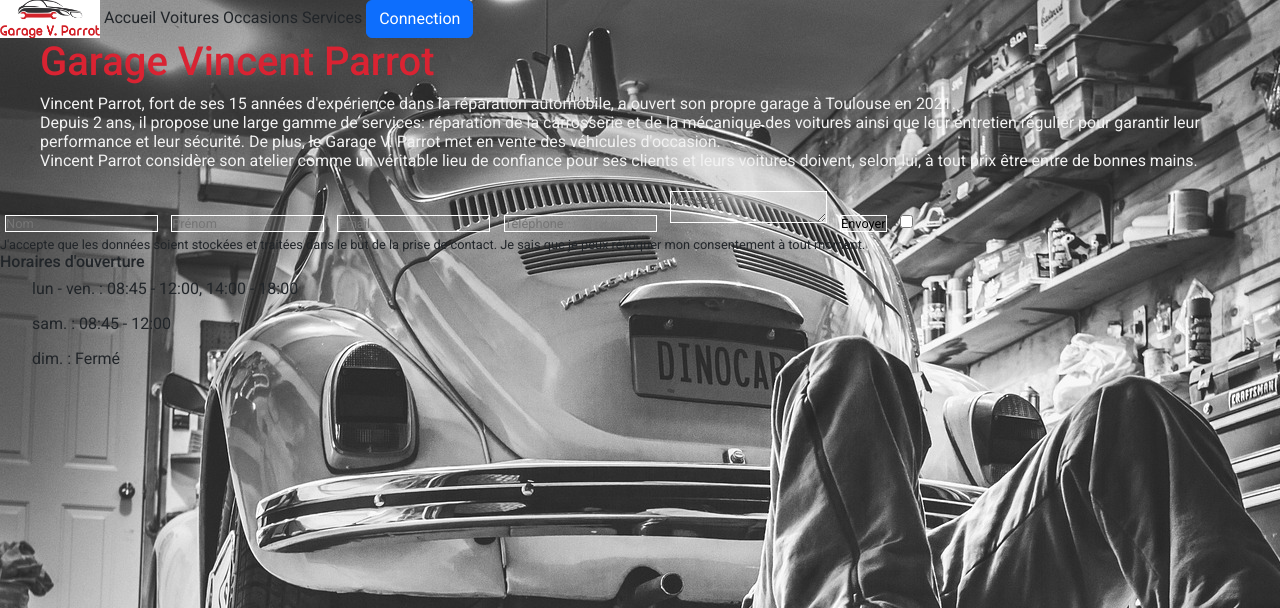
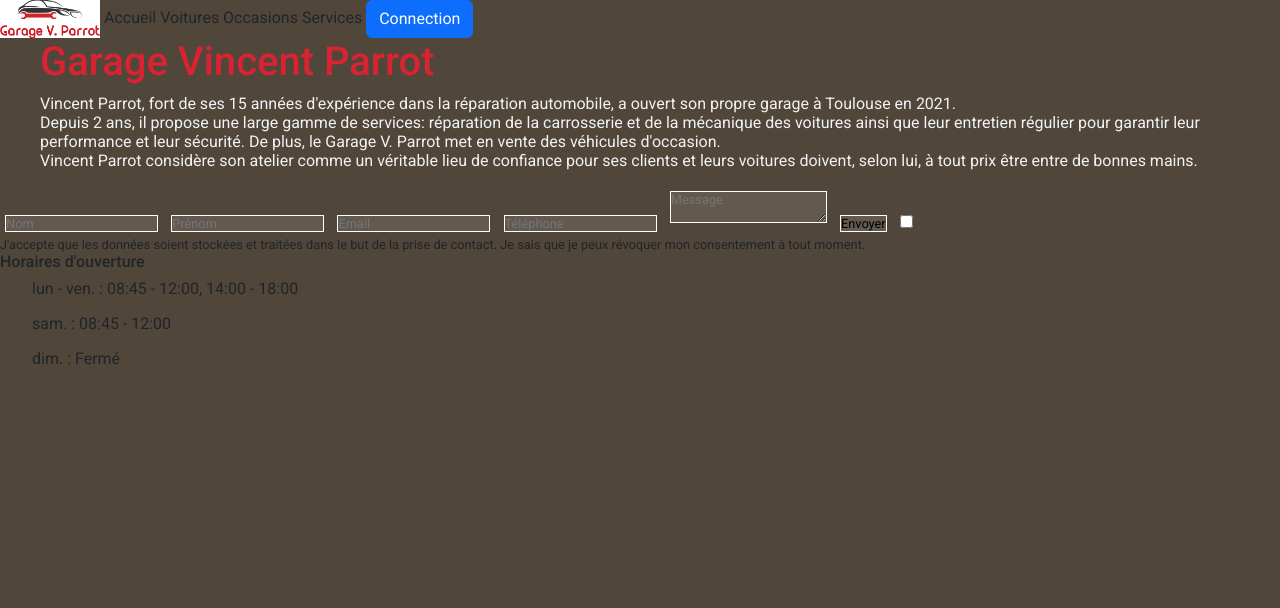
Before and after one commit to KevinMaze/ECF-studi-2023, a PHP site: page / in a window 1280 px wide. Shown: the top 608 px of the page. Run offline with PHP 8.4, Linux system fonts and the light colour scheme.

Commit message:
change bg

```diff
--- a/css/style.css
+++ b/css/style.css
@@ -15,9 +15,10 @@
 /*** BODY ***/
 body {
   font-family: 'Roboto', sans-serif;
-  background-image: url("/assets/bgVoiture.jpg");
+  background-color: rgb(80, 71, 58);
+  /* background-image: url("/assets/bgVoiture.jpg");
   background-position-x: 50%;
-  background-position-y: 0%;
+  background-position-y: 0%; */
 }
 
 
```
